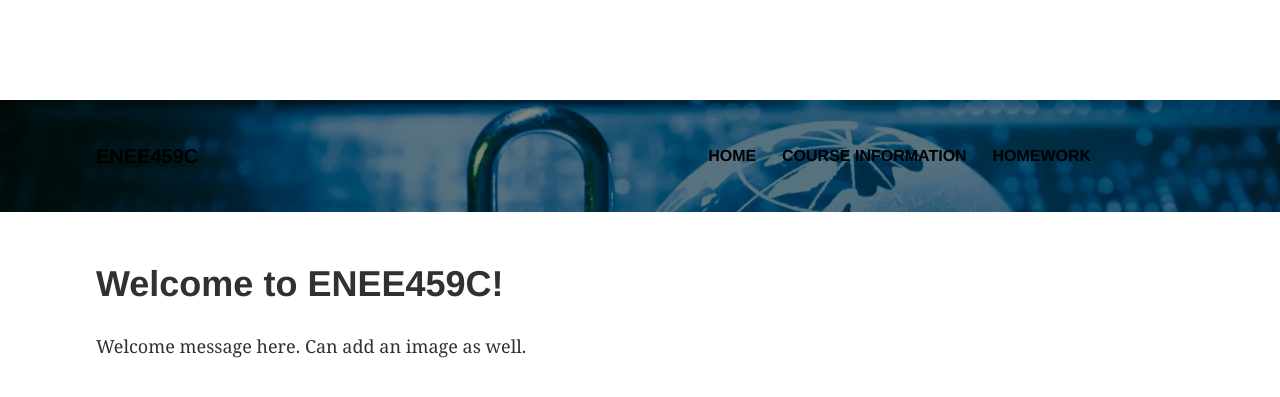
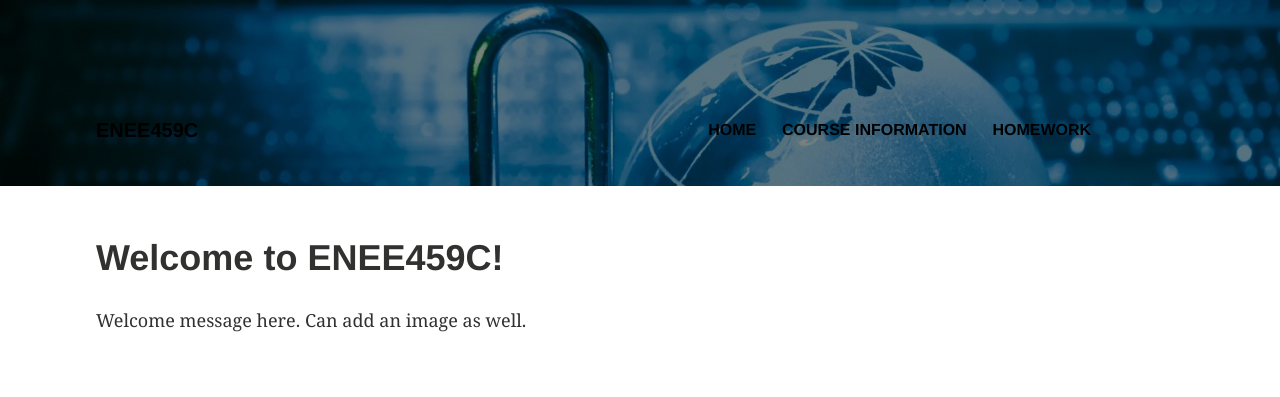
Before and after one commit to serrintine/serrintine.github.io, a Jekyll site: the page built from index.md, in a window 1280 px wide. Shown: the top 397 px of the page. Built offline with Jekyll 4.4.1, drawn with Linux system fonts in a browser that asks for light colours.

Commit message:
Updated _layout.scss

```diff
--- a/_sass/_layout.scss
+++ b/_sass/_layout.scss
@@ -13,7 +13,7 @@
 		@include outer-container;
 	}
     background: #333 url(../images/security.jpg) no-repeat;
-    margin-top: 100px;
+    padding-top: 100px;
     color: #fff;
 }
 .site-title {
```
